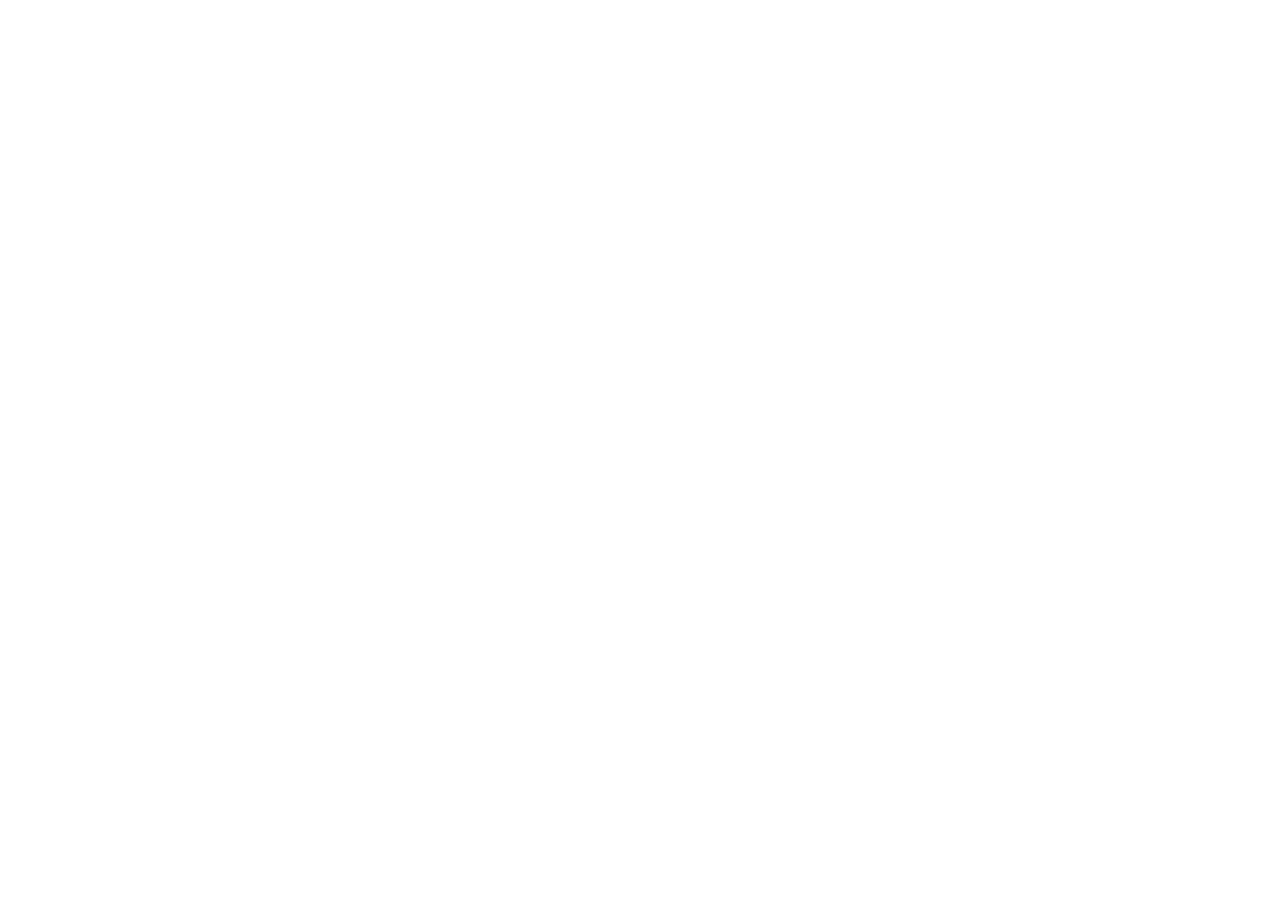
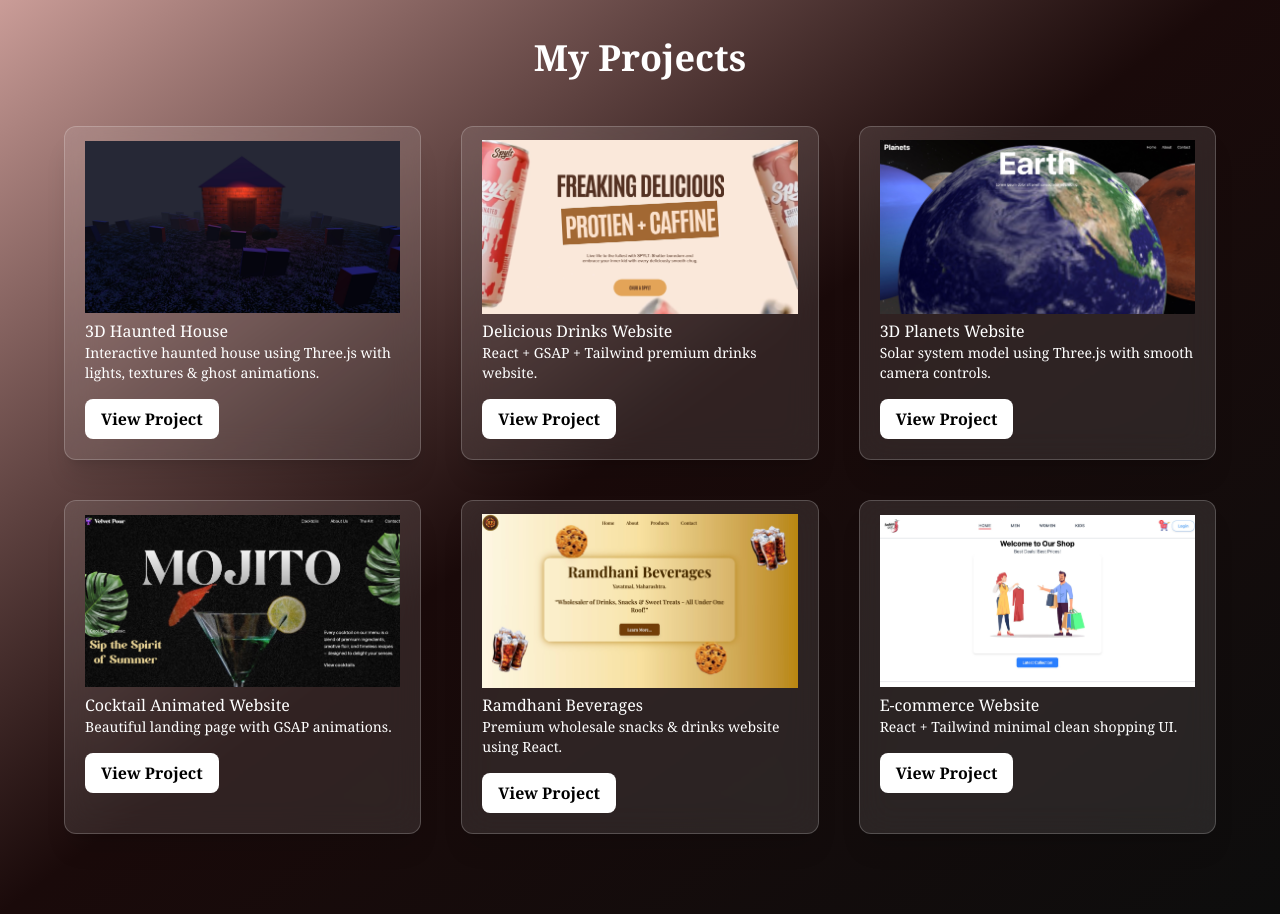
Before and after one commit to NIRMAL1996-CODE/nirmal-portfolio, a React (Vite) app: page / in a window 1280 px wide. Shown: the part 1940-2854 px from the top of the page. Before the commit the page ends 1898 px from the top, so only its background shows below. Built offline with nearby package versions, Linux system fonts and the light colour scheme.

Commit message:
Projects section

```diff
--- a/src/App.jsx
+++ b/src/App.jsx
@@ -3,12 +3,14 @@
 import About from "./components/About";
 import Hero from "./components/Hero";
 import Navbar from "./components/Navbar";
+import Projects from "./components/Projects";
 const App = () => {
   return (
     <>
       <Navbar/>
       <Hero/>
       <About/>
+      <Projects/>
     </>
   );
 };
--- /dev/null
+++ b/src/components/Projects.jsx
@@ -0,0 +1,76 @@
+
+// src/pages/Projects.jsx
+
+const Projects = () => {
+  const projects = [
+    {
+      title: "3D Haunted House",
+      desc: "Interactive haunted house using Three.js with lights, textures & ghost animations.",
+      img: "/haunt.jpg",
+      link: "https://three-js-haunted-house-virid.vercel.app/"
+    },
+    {
+      title: "Delicious Drinks Website",
+      desc: "React + GSAP + Tailwind premium drinks website.",
+      img: "/drink.jpg",
+      link: "https://delicious-drinks-gsap-website.vercel.app/"
+    },
+    {
+      title: "3D Planets Website",
+      desc: "Solar system model using Three.js with smooth camera controls.",
+      img: "/planet.jpg",
+      link: "https://three-js-foundation.vercel.app/"
+    },
+    {
+      title: "Cocktail Animated Website",
+      desc: "Beautiful landing page with GSAP animations.",
+      img: "/cocktail.jpg",
+      link: "https://cocktail-animated-website.vercel.app/"
+    },
+    {
+      title: "Ramdhani Beverages",
+      desc: "Premium wholesale snacks & drinks website using React.",
+      img: "/storedrink.jpg",
+      link: "https://ramdhani-beverages-website.vercel.app/"
+    },
+    {
+      title: "E-commerce Website",
+      desc: "React + Tailwind minimal clean shopping UI.",
+      img: "/ecommerce.jpg",
+      link: "https://fashion-shop-ecommerce-orcin.vercel.app/"
+    },
+  ];
+
+  return (
+    <div id="projects" className=" min-h-screen bg-linear-to-br from-[#d3a49f] via-[#1a0a0a] to-[#0d0d0d] text-white px-6 py-20">
+      <h1 className="text-4xl font-bold text-center mb-12">My Projects</h1>
+
+      <div className="grid md:grid-cols-2 lg:grid-cols-3 gap-10 max-w-6xl mx-auto">
+        {projects.map((p, i) => (
+          <div key={i}
+
+            className="bg-white/10 backdrop-blur-lg rounded-xl p-5 shadow-xl border border-white/20 hover:scale-105 transition-transform duration-300">
+
+            <div className="h-40 w-full bg-white/20 rounded-lg mb-3 flex items-center justify-center text-gray-200">
+
+               <span>
+                <img src={p.img} alt={p.title} />
+                </span>
+            </div>
+
+            <h3 classname="text-xl font-semibold mb-2">{p.title}</h3>
+            <p className="text-sm mb-4">{p.desc}</p>
+
+            <a href={p.link} target="_blank" rel="noopener noreferrer">
+            <button className="px-4 py-2 bg-white text-black font-semibold rounded-lg hover:scale-105 transition-transform">
+              View Project
+            </button>
+            </a>
+          </div>
+        ))}
+      </div>
+    </div>
+  );
+};
+
+export default Projects;
```
